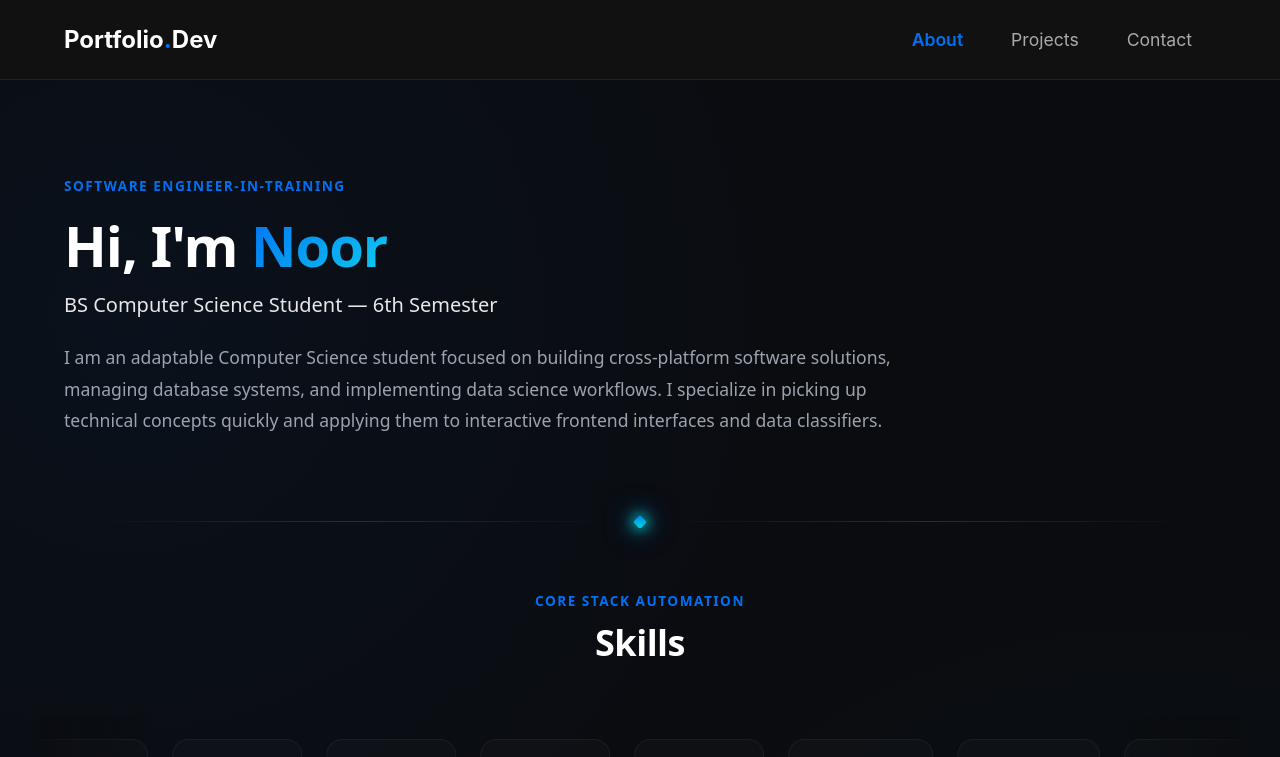
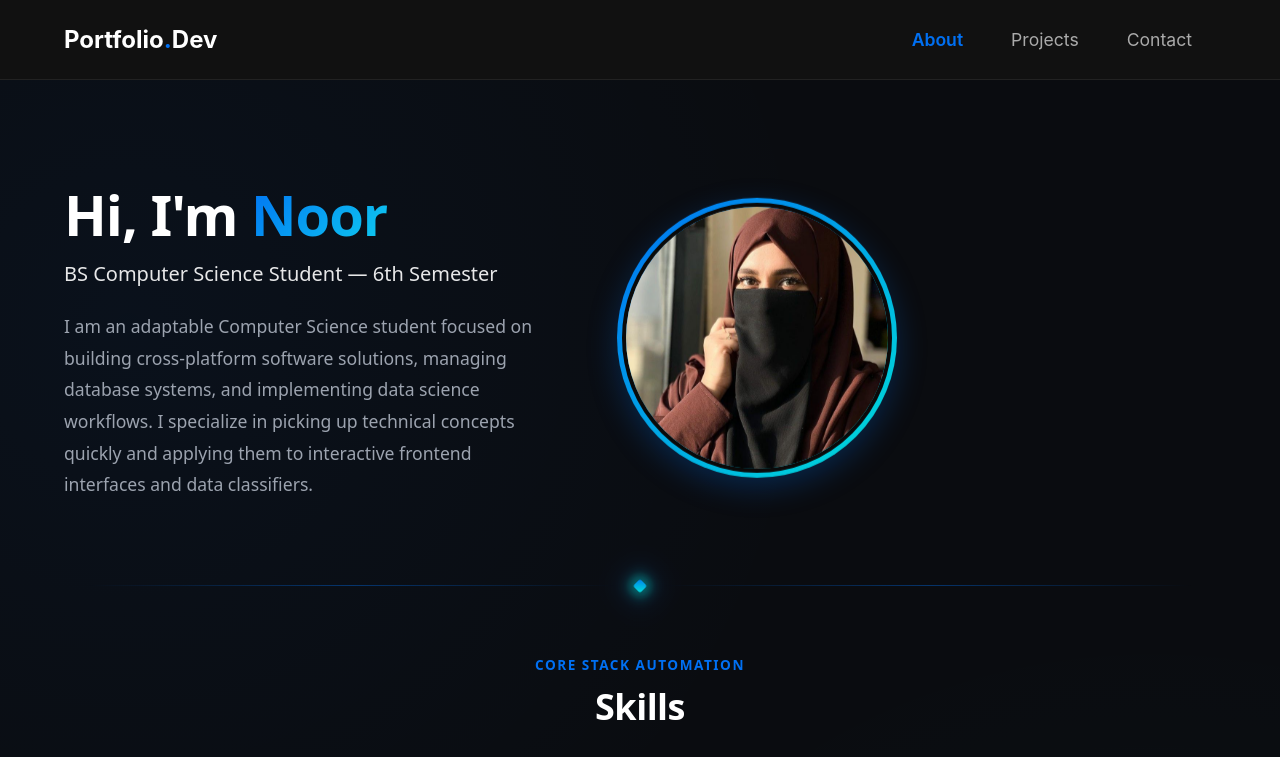
Before and after one commit to Coding-with-Noor/mern-portfolio, a React (Vite) app in the folder frontend/: page / in a window 1280 px wide. Shown: the top 757 px of the page. Built offline with nearby package versions, Linux system fonts and the light colour scheme.

Commit message:
commit all

```diff
--- a/frontend/src/pages/AboutPage.css
+++ b/frontend/src/pages/AboutPage.css
@@ -12,6 +12,78 @@
   margin-bottom: 5rem;
 }
 
+/* Split Layout for Hero section */
+.hero-split-layout {
+  display: flex;
+  align-items: center;
+  justify-content: space-between;
+  gap: 4rem;
+  width: 100%;
+}
+
+.hero-text-content {
+  flex: 1.2;
+}
+
+/* Image Column Placement Container */
+.hero-image-container {
+  flex: 0.8;
+  display: flex;
+  justify-content: center;
+  align-items: center;
+}
+
+/* Rounded, Glowing Image Inner Frame with floating animation */
+.hero-image-wrapper {
+  position: relative;
+  width: 280px;
+  height: 280px;
+  border-radius: 50%;
+  padding: 5px; /* Creates space for the glowing border track */
+  background: linear-gradient(135deg, #0070f3 0%, #00dfd8 100%);
+  box-shadow: 0 10px 30px rgba(0, 112, 243, 0.25);
+  animation: floatAvatar 6s ease-in-out infinite;
+}
+
+/* The picture itself cropped perfectly round */
+.hero-profile-pic {
+  width: 100%;
+  height: 100%;
+  object-fit: cover;
+  border-radius: 50%;
+  border: 4px solid #0a0a0a; /* Matches your background color to make the ring pop */
+  display: block;
+}
+
+/* Smooth Floating Animation Loop */
+@keyframes floatAvatar {
+  0% {
+    transform: translateY(0px);
+    box-shadow: 0 10px 30px rgba(0, 112, 243, 0.25);
+  }
+  50% {
+    transform: translateY(-12px);
+    box-shadow: 0 22px 40px rgba(0, 223, 216, 0.4);
+  }
+  100% {
+    transform: translateY(0px);
+    box-shadow: 0 10px 30px rgba(0, 112, 243, 0.25);
+  }
+}
+
+/* Responsive adjustment for small laptop screens and mobile viewports */
+@media (max-width: 900px) {
+  .hero-split-layout {
+    flex-direction: column-reverse; /* Puts image safely on top when layout breaks */
+    text-align: center;
+    gap: 2.5rem;
+  }
+
+  .hero-image-wrapper {
+    width: 220px;
+    height: 220px;
+  }
+}
 .about-tag {
   color: var(--accent-primary);
   font-size: 0.85rem;
--- a/frontend/src/pages/AboutPage.jsx
+++ b/frontend/src/pages/AboutPage.jsx
@@ -29,7 +29,9 @@ const AboutPage = () => {
 
       {/* HERO SECTION */}
       <section className="hero-section">
-        <span className="about-tag">Software Engineer-in-Training</span>
+        <div className="hero-split-layout">
+          {/* LEFT SIDE: TEXT CONTENT */}
+          <div className="hero-text-content">
             <h1 className="hero-title">
               Hi, I'm <span className="highlight">Noor</span>
             </h1>
@@ -39,9 +41,23 @@ const AboutPage = () => {
               managing database systems, and implementing data science workflows. I specialize in picking up
               technical concepts quickly and applying them to interactive frontend interfaces and data classifiers.
             </p>
+          </div>
+
+          {/* RIGHT SIDE: ANIMATED ROUND PICTURE */}
+          <div className="hero-image-container">
+            <div className="hero-image-wrapper">
+              <img
+                src="/image.jpeg"
+                alt="Noor"
+                className="hero-profile-pic"
+              />
+            </div>
+          </div>
+
+        </div>
       </section>
 
-      {/* STANDALONE SEPARATOR: Placed perfectly between Hero and Skills */}
+      {/* STANDALONE SEPARATOR */}
       <Divider />
 
       {/* INFINITE MOVING SKILLS MARQUEE LINE */}
@@ -65,7 +81,7 @@ const AboutPage = () => {
         </div>
       </section>
 
-      {/* PREMIUM INTERNSHIP HIGHLIGHT BANNER */}
+      {/* INTERNSHIP HIGHLIGHT BANNER */}
       <section className="internship-section">
         <div className="internship-highlight-panel">
           <div className="highlight-content">
--- a/frontend/src/pages/AdminDashboard.jsx
+++ b/frontend/src/pages/AdminDashboard.jsx
@@ -85,8 +85,8 @@ const AdminDashboard = () => {
 
             setFormStatus({ loading: false, success: true, error: null });
             setProjectForm({ title: '', description: '', techStack: '', githubLink: '' });
-      setEditingProjectId(null); // Reset back to creation mode
-      fetchProjects(); // Reload the project table grid updates
+            setEditingProjectId(null);
+            fetchProjects();
         } catch (err) {
             setFormStatus({ loading: false, success: false, error: err.message });
         }
@@ -181,7 +181,6 @@ const AdminDashboard = () => {
                         </div>
                     </form>
 
-          {/* PROJECT LISTING SUB-PANEL (CRUD ACTIONS LIST) */}
                     <div className="admin-projects-list-section">
                         <h3 className="sub-section-title">Live Portfolio Inventory</h3>
                         {loadingProjects ? <p>Reading systems data...</p> : projects.length === 0 ? <p>No items published yet.</p> : (
--- a/frontend/src/pages/ProjectsPage.jsx
+++ b/frontend/src/pages/ProjectsPage.jsx
@@ -9,7 +9,7 @@ const ProjectsPage = () => {
   useEffect(() => {
     const fetchProjects = async () => {
       try {
-        // Pointing directly to your local Express API route
+        // Pointing directly to local Express API route
         const response = await fetch('http://localhost:5000/api/projects');
 
         if (!response.ok) {
```
Also changed, not shown: frontend/src/pages/ContactPage.jsx (+3 -4 lines), frontend/public/image.jpeg (added). Lines whose indentation alone changed are shown as unchanged.
